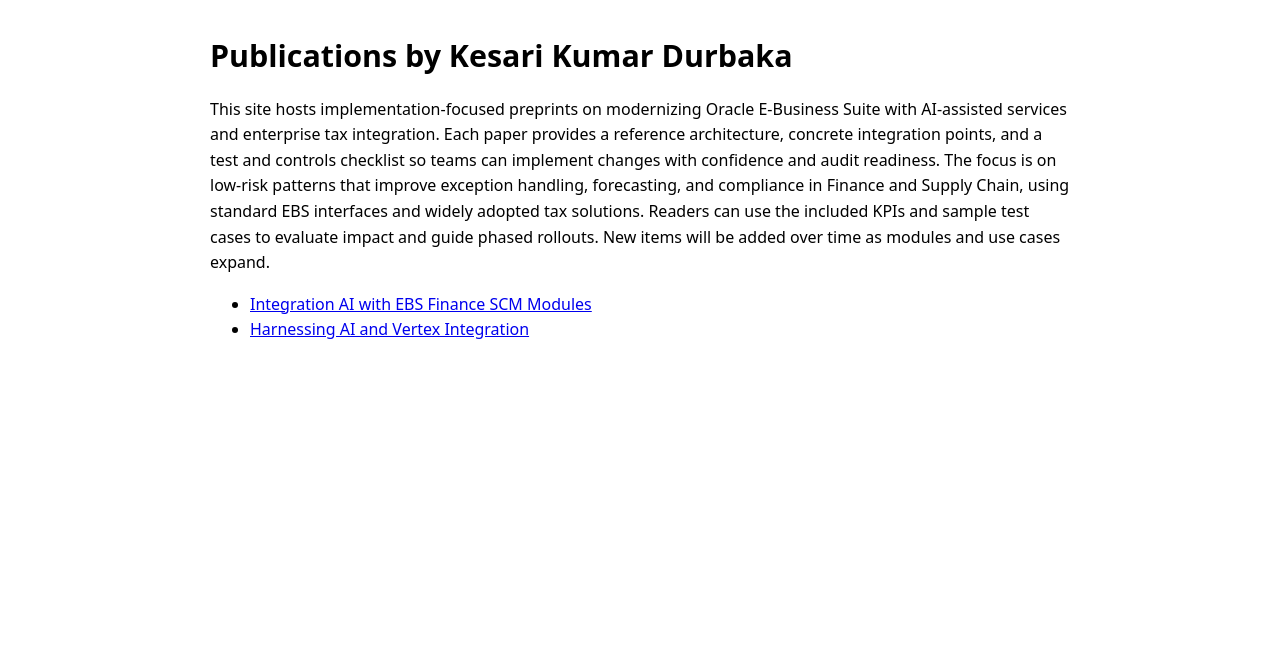
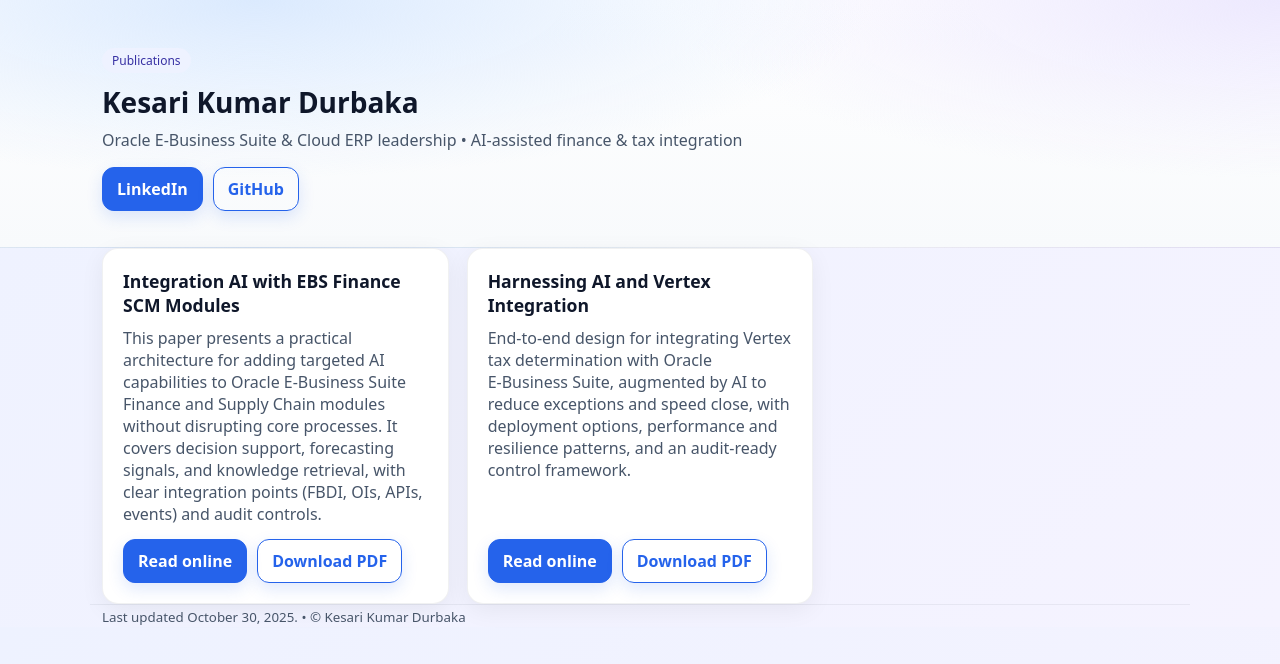
Before and after one commit to kesaridk/Papers, a plain HTML site: page index.html in a window 1280 px wide. Drawn offline with Linux system fonts and the light colour scheme.

Commit message:
Revise title, add meta description, and enhance styles
Updated the title and added meta description for SEO. Enhanced styling with CSS variables and improved layout structure.

```diff
--- a/index.html
+++ b/index.html
@@ -3,22 +3,125 @@
 <head>
   <meta charset="utf-8">
   <meta name="viewport" content="width=device-width, initial-scale=1">
-  <title>Publications by Kesari Kumar Durbaka</title>
-
+  <title>Publications – Kesari Kumar Durbaka</title>
+  <meta name="description" content="Publications and preprints by Kesari Kumar Durbaka on Oracle E‑Business Suite, AI integration, and enterprise tax automation.">
+  <link rel="canonical" href="https://kesaridk.github.io/Papers/">
   <style>
-    body { font-family: system-ui, -apple-system, Segoe UI, Roboto, Arial, sans-serif; max-width: 860px; margin: 2rem auto; padding: 0 1rem; line-height: 1.6; }
-    h1 { font-size: 1.9rem; margin-bottom: 0.25rem; }
-    .meta { color: #444; margin-bottom: 1.25rem; }
-    a.button { display: inline-block; padding: 0.6rem 0.9rem; border: 1px solid #333; border-radius: 8px; text-decoration: none; }
+    :root {
+      --bg: #0f172a;
+      --fg: #0b1220;
+      --text: #0f172a;
+      --muted: #475569;
+      --card: #ffffff;
+      --accent: #2563eb;
+      --accent-2: #7c3aed;
+      --ring: rgba(37, 99, 235, 0.15);
+      --radius: 16px;
+    }
+    @media (prefers-color-scheme: dark) {
+      :root {
+        --bg: #0b1220;
+        --fg: #0b1220;
+        --text: #e5e7eb;
+        --muted: #94a3b8;
+        --card: #111827;
+        --ring: rgba(59, 130, 246, 0.25);
+      }
+      a { color: #93c5fd; }
+    }
+    * { box-sizing: border-box; }
+    body {
+      margin: 0;
+      font-family: system-ui, -apple-system, Segoe UI, Roboto, Arial, sans-serif;
+      background: linear-gradient(135deg, #eef2ff, #f5f3ff);
+      color: var(--text);
+    }
+    header.hero {
+      background: radial-gradient(80% 120% at 20% 0%, #dbeafe 0%, rgba(219,234,254,0) 60%),
+                  radial-gradient(80% 120% at 100% 0%, #ede9fe 0%, rgba(237,233,254,0) 60%),
+                  linear-gradient(180deg, #ffffff 0%, #f8fafc 100%);
+      padding: 48px 20px 36px;
+      border-bottom: 1px solid rgba(15,23,42,0.06);
+    }
+    .container { max-width: 1100px; margin: 0 auto; padding: 0 12px; }
+    .hero h1 { font-size: 1.75rem; margin: 0 0 8px; }
+    .hero p { margin: 0; color: var(--muted); }
+    .actions { margin-top: 16px; display: flex; gap: 10px; flex-wrap: wrap; }
+    .btn {
+      display: inline-block; text-decoration: none; padding: 10px 14px;
+      border: 1px solid var(--accent); color: white; background: var(--accent);
+      border-radius: 12px; font-weight: 600; box-shadow: 0 6px 16px var(--ring);
+    }
+    .btn.secondary {
+      background: transparent; color: var(--accent);
+      border-color: var(--accent);
+    }
+    main { padding: 28px 20px 60px; }
+    .grid {
+      display: grid;
+      grid-template-columns: repeat(auto-fill, minmax(280px, 1fr));
+      gap: 18px;
+      align-items: stretch;
+    }
+    .card {
+      background: var(--card);
+      border: 1px solid rgba(15,23,42,0.06);
+      border-radius: var(--radius);
+      padding: 20px;
+      box-shadow: 0 6px 24px rgba(2,6,23,0.06);
+      display: flex; flex-direction: column; justify-content: space-between;
+    }
+    .card h2 { font-size: 1.1rem; margin: 0 0 10px; }
+    .card p { margin: 0 0 14px; color: var(--muted); }
+    .card .links { display: flex; gap: 10px; margin-top: auto; }
+    .pill {
+      display: inline-block; padding: 4px 10px; border-radius: 999px; background: #eef2ff; color: #3730a3; font-size: 12px; margin-bottom: 10px;
+    }
+    footer { padding: 26px 20px; border-top: 1px solid rgba(15,23,42,0.06); color: var(--muted); }
   </style>
-
 </head>
 <body>
-  <h1>Publications by Kesari Kumar Durbaka</h1>
-  <p>This site hosts implementation-focused preprints on modernizing Oracle E-Business Suite with AI-assisted services and enterprise tax integration. Each paper provides a reference architecture, concrete integration points, and a test and controls checklist so teams can implement changes with confidence and audit readiness. The focus is on low-risk patterns that improve exception handling, forecasting, and compliance in Finance and Supply Chain, using standard EBS interfaces and widely adopted tax solutions. Readers can use the included KPIs and sample test cases to evaluate impact and guide phased rollouts. New items will be added over time as modules and use cases expand.</p>
-  <ul>
-    <li><a href="Integration-AI-with-EBS-Finance-SCM-Modules/">Integration AI with EBS Finance SCM Modules</a></li>
-    <li><a href="Harnessing-AI-and-Vertex-Integration/">Harnessing AI and Vertex Integration</a></li>
-  </ul>
+  <header class="hero">
+    <div class="container">
+      <div class="pill">Publications</div>
+      <h1>Kesari Kumar Durbaka</h1>
+      <p>Oracle E‑Business Suite & Cloud ERP leadership • AI‑assisted finance & tax integration</p>
+      <div class="actions">
+        <!-- TODO: Replace the LinkedIn URL with your real profile -->
+        <a class="btn" href="https://www.linkedin.com/in/YOUR-LINKEDIN-HANDLE" target="_blank" rel="noopener">LinkedIn</a>
+        <a class="btn secondary" href="https://github.com/kesaridk" target="_blank" rel="noopener">GitHub</a>
+      </div>
+    </div>
+  </header>
+
+  <main class="container">
+    <div class="grid">
+      <article class="card">
+        <div>
+          <h2>Integration AI with EBS Finance SCM Modules</h2>
+          <p>This paper presents a practical architecture for adding targeted AI capabilities to Oracle E‑Business Suite Finance and Supply Chain modules without disrupting core processes. It covers decision support, forecasting signals, and knowledge retrieval, with clear integration points (FBDI, OIs, APIs, events) and audit controls.</p>
+        </div>
+        <div class="links">
+          <a class="btn" href="https://kesaridk.github.io/Papers/Integration-AI-with-EBS-Finance-SCM-Modules/">Read online</a>
+          <a class="btn secondary" href="https://kesaridk.github.io/Papers/Integration-AI-with-EBS-Finance-SCM-Modules/paper.pdf">Download PDF</a>
+        </div>
+      </article>
+
+      <article class="card">
+        <div>
+          <h2>Harnessing AI and Vertex Integration</h2>
+          <p>End‑to‑end design for integrating Vertex tax determination with Oracle E‑Business Suite, augmented by AI to reduce exceptions and speed close, with deployment options, performance and resilience patterns, and an audit‑ready control framework.</p>
+        </div>
+        <div class="links">
+          <a class="btn" href="https://kesaridk.github.io/Papers/Harnessing-AI-and-Vertex-Integration/">Read online</a>
+          <a class="btn secondary" href="https://kesaridk.github.io/Papers/Harnessing-AI-and-Vertex-Integration/paper.pdf">Download PDF</a>
+        </div>
+      </article>
+    </div>
+  </main>
+
+  <footer class="container">
+    <small>Last updated October 30, 2025. • © Kesari Kumar Durbaka</small>
+  </footer>
 </body>
 </html>
```
